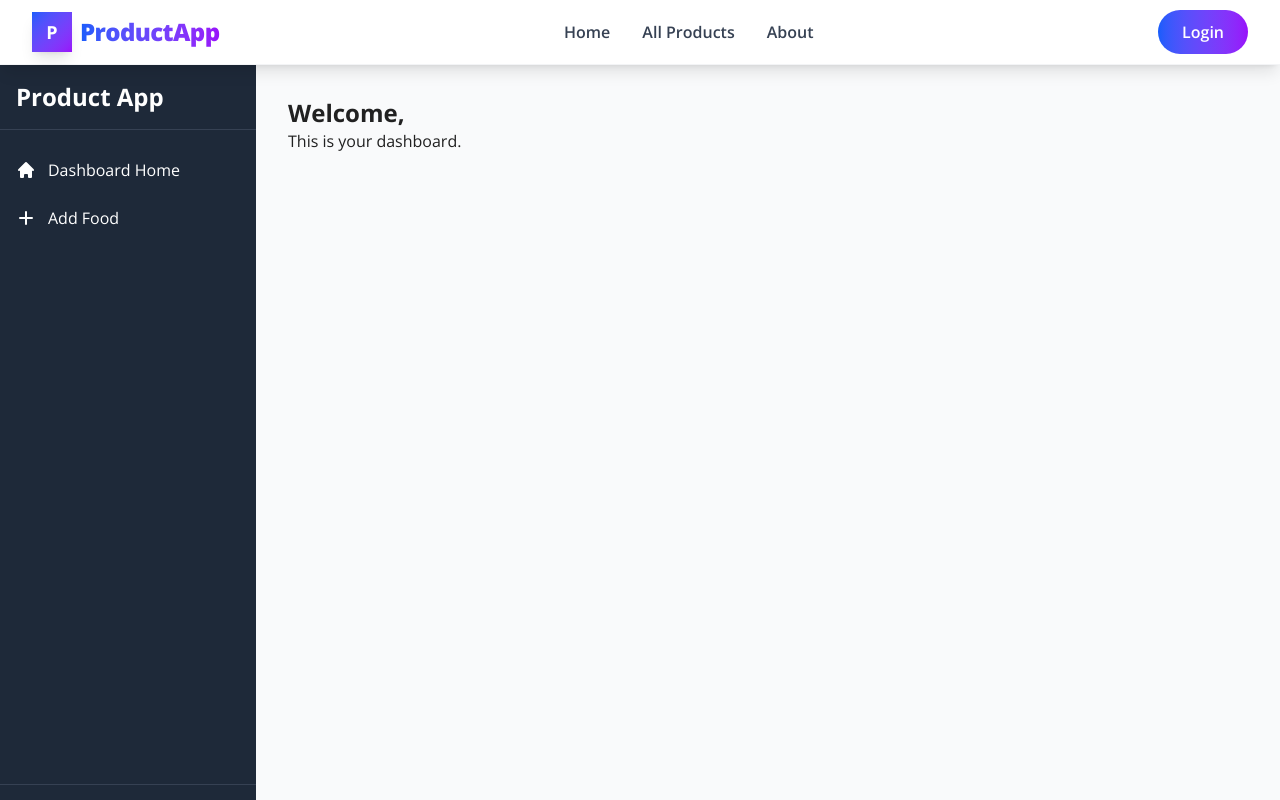
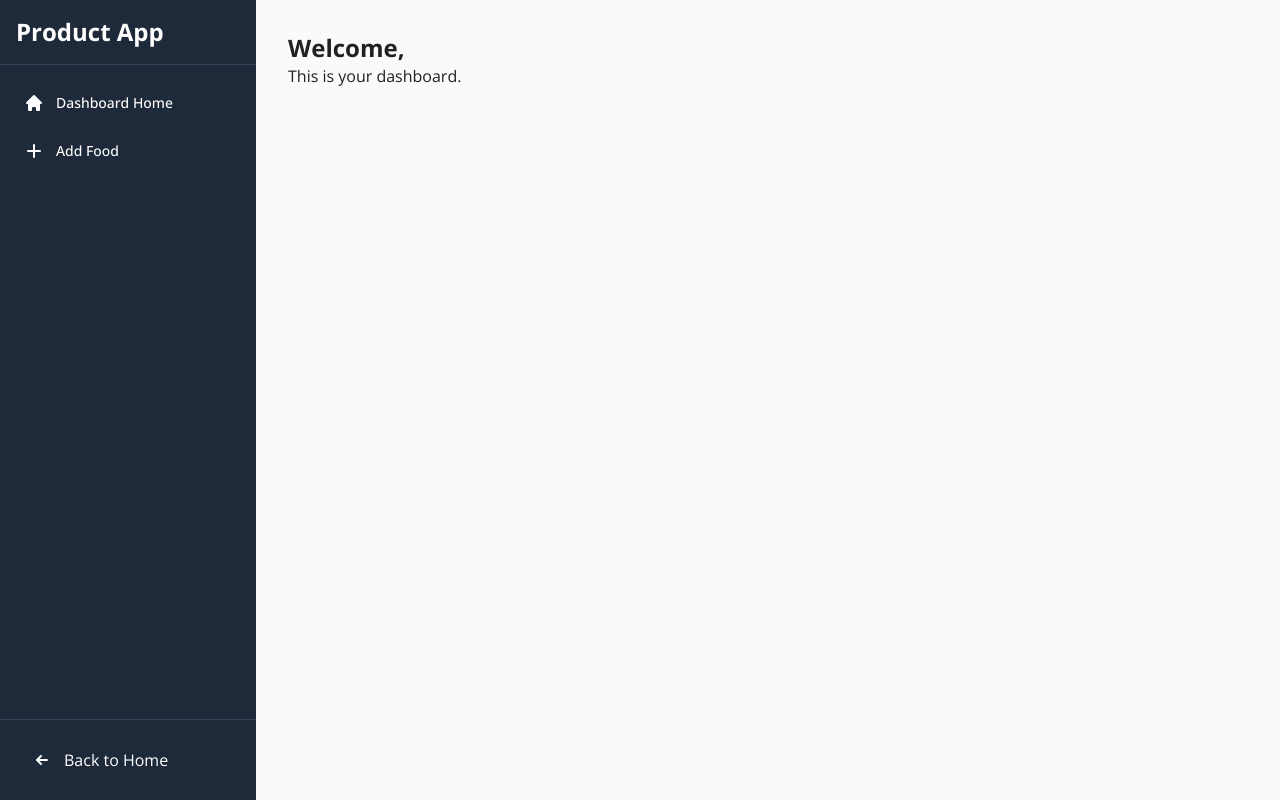
Before and after one commit to Bokul98/food-card-v1, a Next.js app: page /dashboard in a window 1280 px wide. Shown: the top 800 px of the page. Built offline with nearby package versions, Linux system fonts and the light colour scheme; no server answers.

Commit message:
update again again

```diff
--- a/src/Components/Navbar/Navbar.jsx
+++ b/src/Components/Navbar/Navbar.jsx
@@ -12,7 +12,7 @@ const Navbar = () => {
   const [isOpen, setIsOpen] = useState(false);
 
   return (
-    <nav className="w-full bg-white/95 backdrop-blur-md shadow-lg sticky top-0 z-50 border-b border-gray-100">
+    <nav className="main-navbar w-full bg-white/95 backdrop-blur-md shadow-lg sticky top-0 z-50 border-b border-gray-100">
       <div className="max-w-7xl mx-auto px-4 sm:px-6 lg:px-8">
         <div className="flex items-center justify-between h-16">
           {/* Logo and Brand Name */}
--- a/src/app/(private)/dashboard/layout.jsx
+++ b/src/app/(private)/dashboard/layout.jsx
@@ -10,7 +10,8 @@ export default function DashboardLayout({ children }) {
     <>
       {/* Hide main navbar */}
       <style jsx global>{`
-        .main-navbar {
+        nav.main-navbar,
+        footer {
           display: none !important;
         }
       `}</style>
@@ -28,26 +29,26 @@ export default function DashboardLayout({ children }) {
                 <X size={24} />
               </button>
             </div>
-            <nav className="flex-1 py-4">
+            <nav className="flex-1 py-4 space-y-1">
               <Link
                 href="/dashboard"
-                className="flex items-center px-4 py-3 hover:bg-gray-700 transition-colors duration-200"
+                className="flex items-center px-4 py-3 hover:bg-gray-700 transition-colors duration-200 rounded-lg mx-2"
                 onClick={() => setSidebarOpen(false)}
               >
                 <svg xmlns="http://www.w3.org/2000/svg" className="h-5 w-5 mr-3" viewBox="0 0 20 20" fill="currentColor">
                   <path d="M10.707 2.293a1 1 0 00-1.414 0l-7 7a1 1 0 001.414 1.414L4 10.414V17a1 1 0 001 1h2a1 1 0 001-1v-2a1 1 0 011-1h2a1 1 0 011 1v2a1 1 0 001 1h2a1 1 0 001-1v-6.586l.293.293a1 1 0 001.414-1.414l-7-7z" />
                 </svg>
-                Dashboard Home
+                <span className="text-sm font-medium">Dashboard Home</span>
               </Link>
               <Link
                 href="/dashboard/add-food"
-                className="flex items-center px-4 py-3 hover:bg-gray-700 transition-colors duration-200"
+                className="flex items-center px-4 py-3 hover:bg-gray-700 transition-colors duration-200 rounded-lg mx-2"
                 onClick={() => setSidebarOpen(false)}
               >
                 <svg xmlns="http://www.w3.org/2000/svg" className="h-5 w-5 mr-3" viewBox="0 0 20 20" fill="currentColor">
                   <path fillRule="evenodd" d="M10 3a1 1 0 011 1v5h5a1 1 0 110 2h-5v5a1 1 0 11-2 0v-5H4a1 1 0 110-2h5V4a1 1 0 011-1z" clipRule="evenodd" />
                 </svg>
-                Add Food
+                <span className="text-sm font-medium">Add Food</span>
               </Link>
             </nav>
             <div className="border-t border-gray-700 p-4">
@@ -68,7 +69,7 @@ export default function DashboardLayout({ children }) {
         {/* Main Content */}
         <div className="flex-1">
           {/* Mobile Header */}
-          <div className="md:hidden bg-gray-800 text-white p-4 flex items-center justify-between sticky top-0 z-20">
+          <div className="md:hidden bg-gray-800 text-white p-4 flex items-center justify-between sticky top-0 z-20 dashboard-nav">
             <h1 className="text-xl font-bold">Product App</h1>
             <button
               onClick={() => setSidebarOpen(true)}
```
